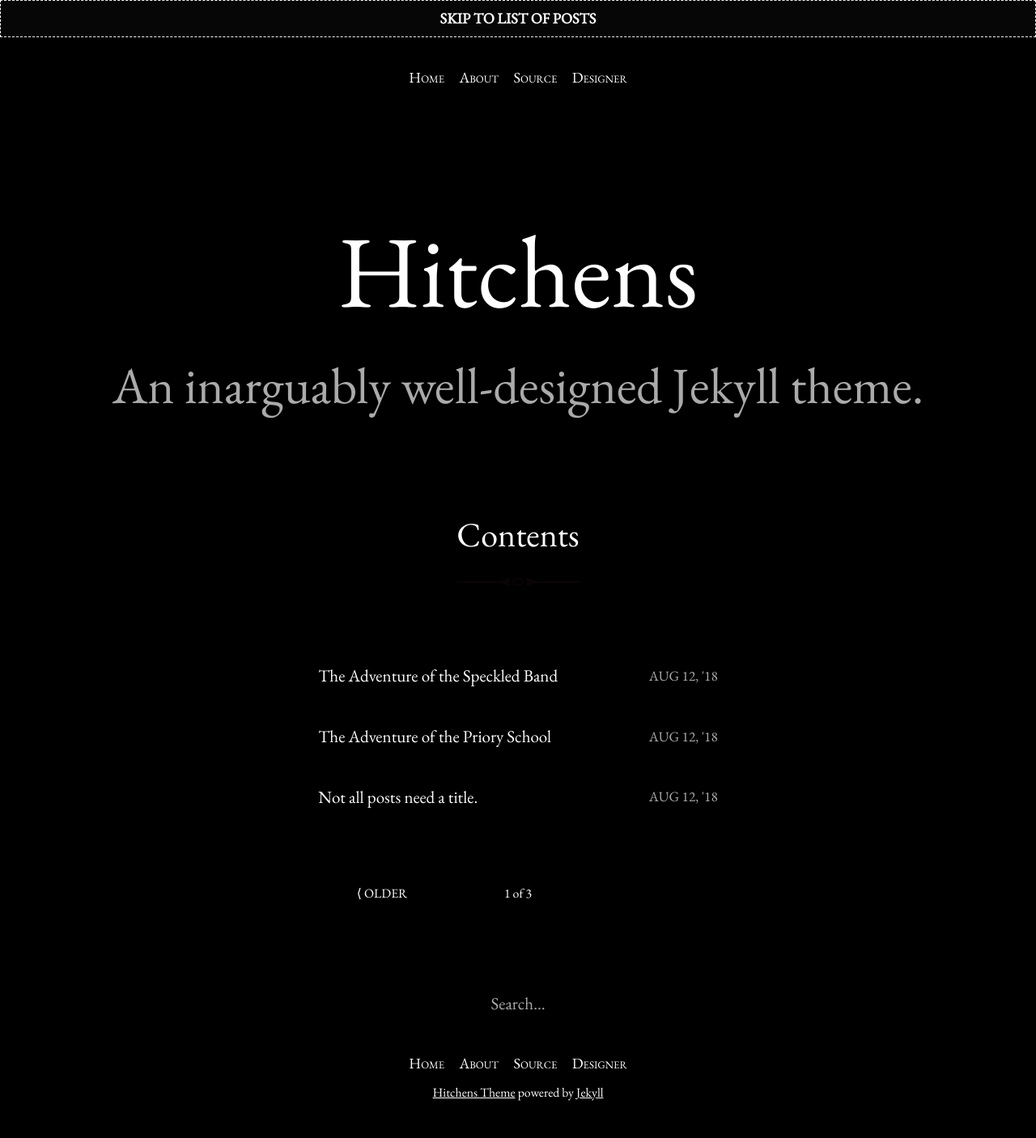
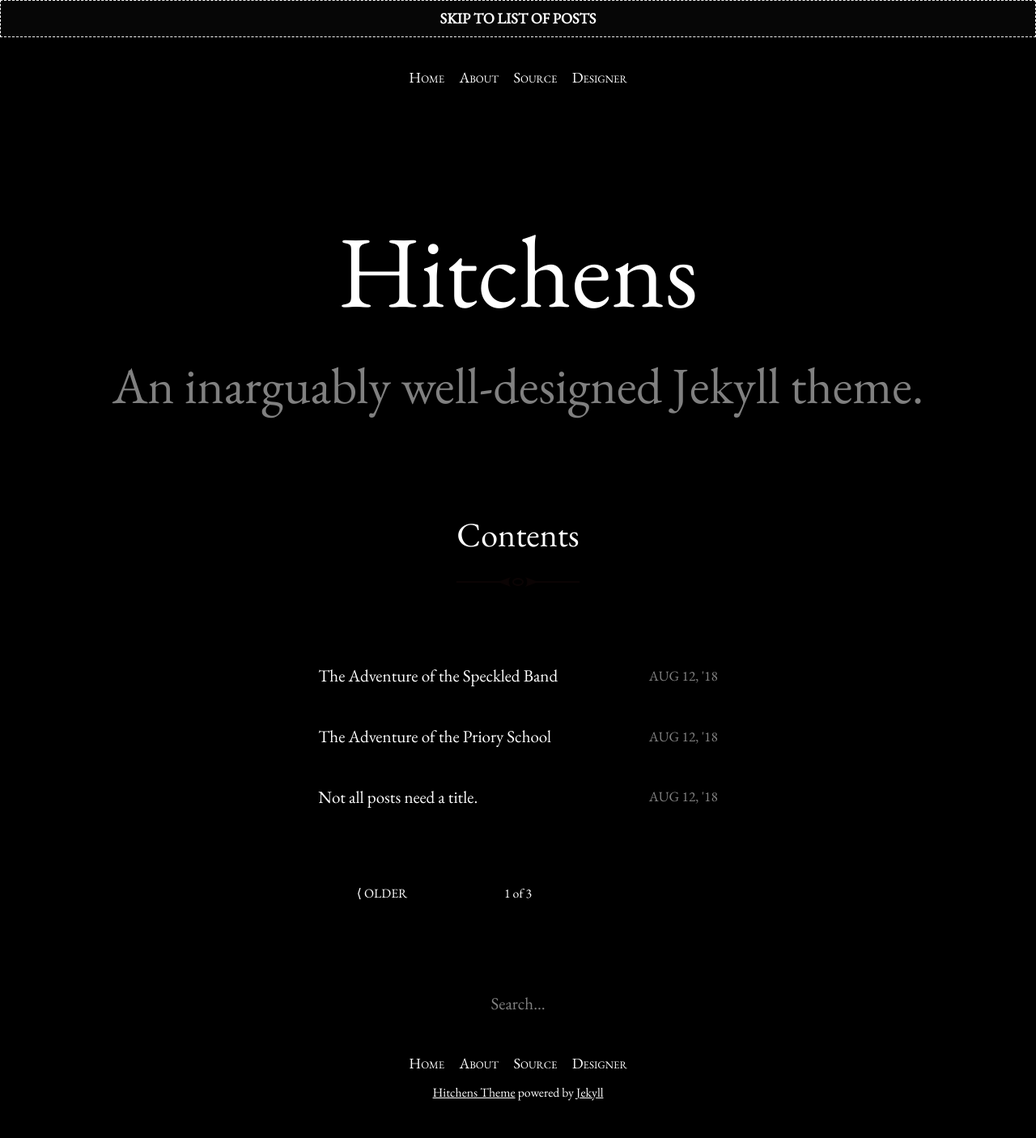
Before and after one commit to stackbit-projects/randomequations-d209e, a Jekyll site: the page built from index.html, in a window 1280 px wide. Shown: the whole page at 81% size. Built offline with Jekyll 4.4.1, drawn with Linux system fonts in a browser that asks for light colours; the list of posts is cut into pages by our own code.

Commit message:
_variables.scss: changed

```diff
--- a/_sass/_variables.scss
+++ b/_sass/_variables.scss
@@ -1,7 +1,7 @@
 $brand-color:         #000000;
 $highlight:           lighten($brand-color, 35%);
 $text-color:          #ffffff;
-$muted-text-color:    #aaaaaa;
+$muted-text-color:    #808080;
 $font-family:         "EB Garamond", Garamond, "Times New Roman", serif;
 
 $on-bigphone:         375px;
```
